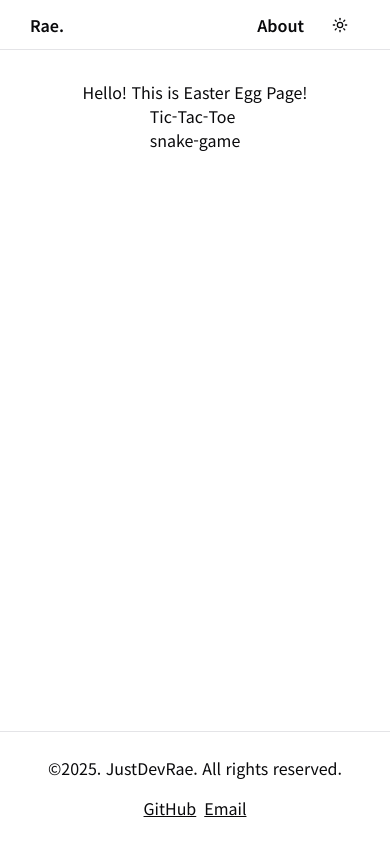
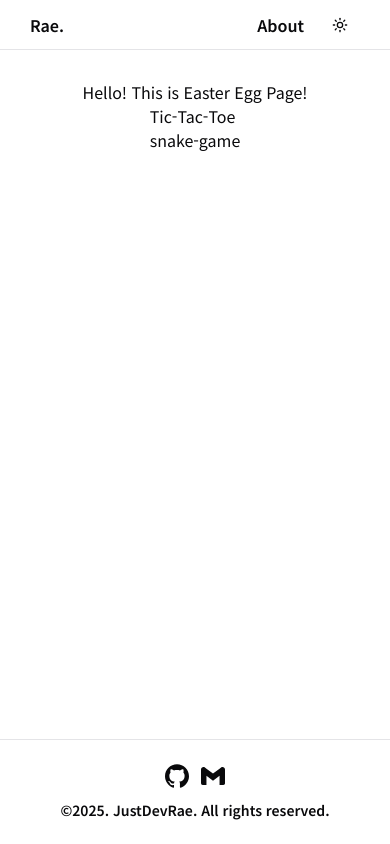
Before and after one commit to JustDevRae/rae.blog, a Next.js app: page /easter-egg in a window 390 px wide. Built offline with nearby package versions, Linux system fonts and the light colour scheme.

Commit message:
feat: footer 컴포넌트 스타일 수정 - Github, Gmail 아이콘 컴포넌트 생성 - 외부 링크를 나타내는 태그들을 copyright 위에 나타도록 변경 - copyright font-size 및 font-weight 변경 - 모바일 반응형 제거

```diff
--- /dev/null
+++ b/src/components/icons/github.tsx
@@ -0,0 +1,22 @@
+export default function Github() {
+  return (
+    <a
+      href="https://github.com/JustDevRae"
+      target="_blank"
+      rel="noopener noreferrer"
+      className="underline"
+    >
+      <svg
+        role="img"
+        viewBox="0 0 24 24"
+        xmlns="http://www.w3.org/2000/svg"
+        width="24"
+        height="24"
+        className="fill-foreground transition hover:fill-yellow-400"
+      >
+        <title>Github</title>
+        <path d="M12 .297c-6.63 0-12 5.373-12 12 0 5.303 3.438 9.8 8.205 11.385.6.113.82-.258.82-.577 0-.285-.01-1.04-.015-2.04-3.338.724-4.042-1.61-4.042-1.61C4.422 18.07 3.633 17.7 3.633 17.7c-1.087-.744.084-.729.084-.729 1.205.084 1.838 1.236 1.838 1.236 1.07 1.835 2.809 1.305 3.495.998.108-.776.417-1.305.76-1.605-2.665-.3-5.466-1.332-5.466-5.93 0-1.31.465-2.38 1.235-3.22-.135-.303-.54-1.523.105-3.176 0 0 1.005-.322 3.3 1.23.96-.267 1.98-.399 3-.405 1.02.006 2.04.138 3 .405 2.28-1.552 3.285-1.23 3.285-1.23.645 1.653.24 2.873.12 3.176.765.84 1.23 1.91 1.23 3.22 0 4.61-2.805 5.625-5.475 5.92.42.36.81 1.096.81 2.22 0 1.606-.015 2.896-.015 3.286 0 .315.21.69.825.57C20.565 22.092 24 17.592 24 12.297c0-6.627-5.373-12-12-12" />
+      </svg>
+    </a>
+  );
+}
--- /dev/null
+++ b/src/components/icons/gmai.tsx
@@ -0,0 +1,22 @@
+export default function Gmail() {
+  return (
+    <a
+      href="mailto:ksrae165@gamil.com"
+      target="_blank"
+      rel="noopener noreferrer"
+      className="underline"
+    >
+      <svg
+        role="img"
+        viewBox="0 0 24 24"
+        xmlns="http://www.w3.org/2000/svg"
+        width="24"
+        height="24"
+        className="fill-foreground transition hover:fill-yellow-400"
+      >
+        <title>Gmail</title>
+        <path d="M24 5.457v13.909c0 .904-.732 1.636-1.636 1.636h-3.819V11.73L12 16.64l-6.545-4.91v9.273H1.636A1.636 1.636 0 0 1 0 19.366V5.457c0-2.023 2.309-3.178 3.927-1.964L5.455 4.64 12 9.548l6.545-4.91 1.528-1.145C21.69 2.28 24 3.434 24 5.457z" />
+      </svg>
+    </a>
+  );
+}
--- a/src/components/layout/Footer.tsx
+++ b/src/components/layout/Footer.tsx
@@ -1,25 +1,16 @@
+import Github from "@/components/icons/github";
+import Gmail from "@/components/icons/gmai";
+
 export default function Footer() {
   return (
-    <footer className="flex items-center justify-center gap-4 border-t py-6 mobile:flex-col">
-      <p>&copy;2025. JustDevRae. All rights reserved.</p>
-      <div className="flex items-center justify-center gap-2">
-        <a
-          href="https://github.com/JustDevRae"
-          target="_blank"
-          rel="noopener noreferrer"
-          className="underline"
-        >
-          GitHub
-        </a>
-        <a
-          href="mailto:ksrae165@gamil.com"
-          target="_blank"
-          rel="noopener noreferrer"
-          className="underline"
-        >
-          Email
-        </a>
+    <footer className="flex flex-col items-center justify-center gap-3 border-t py-6">
+      <div className="flex items-center justify-center gap-3">
+        <Github />
+        <Gmail />
       </div>
+      <p className="text-sm font-semibold">
+        &copy;2025. JustDevRae. All rights reserved.
+      </p>
     </footer>
   );
 }
```
